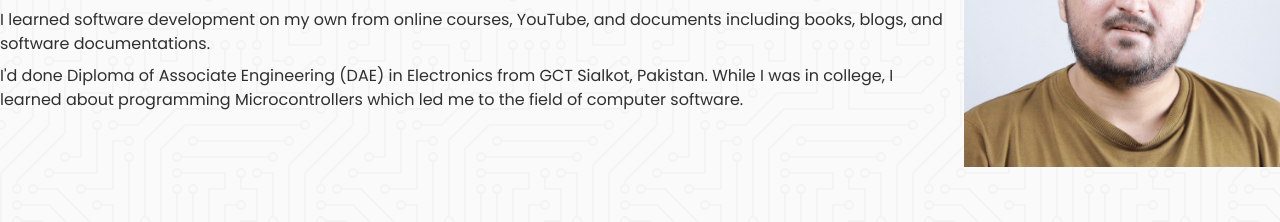
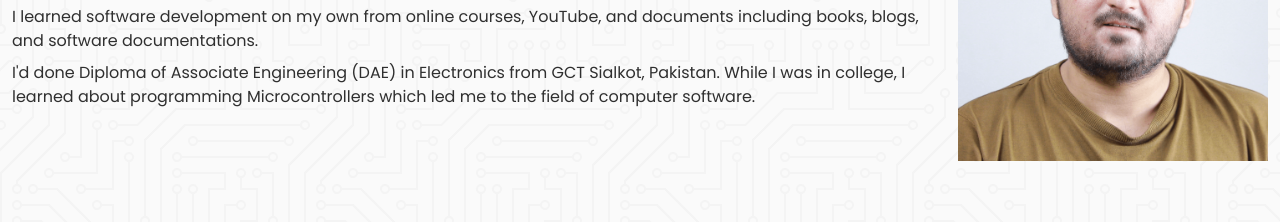
Before and after one commit to Inambe/inambe-webpage, a Gatsby site: page /about in a window 1280 px wide. Shown: the part 276-498 px from the top of the page. Built offline with nearby package versions, Linux system fonts and the light colour scheme; Gatsby itself is replaced by a stand-in of ours.

Commit message:
fix main + container comp.

```diff
--- a/src/components/container.css
+++ /dev/null
@@ -1,5 +0,0 @@
-.container {
-	width: 1100px;
-	max-width: 90%;
-	margin: auto;
-}
--- a/src/components/container.js
+++ b/src/components/container.js
@@ -1,8 +1,11 @@
-import React from "react";
-import "./container.css";
+import React from "react"
 
-function Container(props) {
-	return <div className="container" {...props} />;
+function Container({ main, ...props }) {
+	return main ? (
+		<main className="container mx-auto px-3 py-12" {...props} />
+	) : (
+		<div className="container mx-auto px-3" {...props} />
+	)
 }
 
-export default Container;
+export default Container
--- a/src/index.css
+++ b/src/index.css
@@ -77,9 +77,6 @@ button {
 	padding: 0.3rem 0.5rem;
 	color: inherit;
 }
-body main {
-	padding: var(--space-l) 0;
-}
 
 a {
 	text-decoration: none;
--- a/src/layouts/main.js
+++ b/src/layouts/main.js
@@ -20,7 +20,7 @@ function MainLayout({ children }) {
 	return (
 		<>
 			<Header />
-			<Container>{children}</Container>
+			<Container main>{children}</Container>
 		</>
 	)
 }
--- a/src/pages/about.js
+++ b/src/pages/about.js
@@ -37,7 +37,6 @@ function AboutPage() {
 		<LayoutRoot>
 			<SEO title="About" description="Read more about Inam Ul Huq" />
 			<MainLayout>
-				<main>
 				<Section>
 					<div className="w-full mx-2 md:w-9/12">
 						<SectionHeading>About</SectionHeading>
@@ -50,14 +49,14 @@ function AboutPage() {
 							build Web, Desktop, and Mobile applications.
 						</p>
 						<p className="mb-2">
-								I learned software development on my own from
-								online courses, YouTube, and documents including
-								books, blogs, and software documentations.
+							I learned software development on my own from online
+							courses, YouTube, and documents including books,
+							blogs, and software documentations.
 						</p>
 						<p className="mb-2">
-								I'd done Diploma of Associate Engineering (DAE)
-								in Electronics from GCT Sialkot, Pakistan. While
-								I was in college, I learned about programming
+							I'd done Diploma of Associate Engineering (DAE) in
+							Electronics from GCT Sialkot, Pakistan. While I was
+							in college, I learned about programming
 							Microcontrollers which led me to the field of
 							computer software.
 						</p>
@@ -70,17 +69,16 @@ function AboutPage() {
 					<div className="w-full mx-2 md:w-1/3">
 						<SectionHeading>Skills</SectionHeading>
 						<p className="mb-2">
-								I had tried several different
-								technologies/languages including <u>Java</u>,{" "}
-								<u>C#</u>, and <u>C</u> but I'm profound and
-								professionally experienced in the listed ones.
+							I had tried several different technologies/languages
+							including <u>Java</u>, <u>C#</u>, and <u>C</u> but
+							I'm profound and professionally experienced in the
+							listed ones.
 						</p>
 					</div>
 					<div className="w-full mx-2 md:w-2/3">
 						<SkillIcons />
 					</div>
 				</Section>
-				</main>
 			</MainLayout>
 		</LayoutRoot>
 	)
--- a/src/pages/contact.js
+++ b/src/pages/contact.js
@@ -37,13 +37,12 @@ function ContactPage() {
 		<LayoutRoot>
 			<SEO title="Contact" description="Contact Inam Ul Huq" />
 			<MainLayout>
-				<main>
 				<Heading>Contact</Heading>
 				<div className="flex flex-col -mx-5 md:flex-row">
 					<div className="w-full mx-5 md:w-2/5">
 						<p className="mb-2">
-								If you have any question for me or just wanna
-								say hello, use the form below.
+							If you have any question for me or just wanna say
+							hello, use the form below.
 						</p>
 						<form
 							method="post"
@@ -71,12 +70,7 @@ function ContactPage() {
 							</FormControl>
 							<FormControl>
 								<Label>Message*</Label>
-									<Input
-										name="message"
-										textarea
-										required
-										block
-									/>
+								<Input name="message" textarea required block />
 							</FormControl>
 							<FormControl>
 								<Button type="primary" size="m">
@@ -113,7 +107,6 @@ function ContactPage() {
 						</p>
 					</div>
 				</div>
-				</main>
 			</MainLayout>
 		</LayoutRoot>
 	)
--- a/src/pages/index.js
+++ b/src/pages/index.js
@@ -10,9 +10,7 @@ function Home() {
 		<LayoutRoot>
 			<SEO title="Home" />
 			<MainLayout>
-				<main>
-					<Hero />
-				</main>
+				<Hero />
 			</MainLayout>
 		</LayoutRoot>
 	)
--- a/src/pages/projects.js
+++ b/src/pages/projects.js
@@ -16,7 +16,6 @@ function ProjectsPage({ data }) {
 				description="List of projects I've developed or currently working on."
 			/>
 			<MainLayout>
-				<main>
 				<div className="flex flex-col md:flex-row md:flex-wrap md:-mx-2">
 					{projects.length &&
 						projects.map((project, i) => (
@@ -28,7 +27,6 @@ function ProjectsPage({ data }) {
 							</article>
 						))}
 				</div>
-				</main>
 			</MainLayout>
 		</LayoutRoot>
 	)
```
Lines whose indentation alone changed are shown as unchanged.
